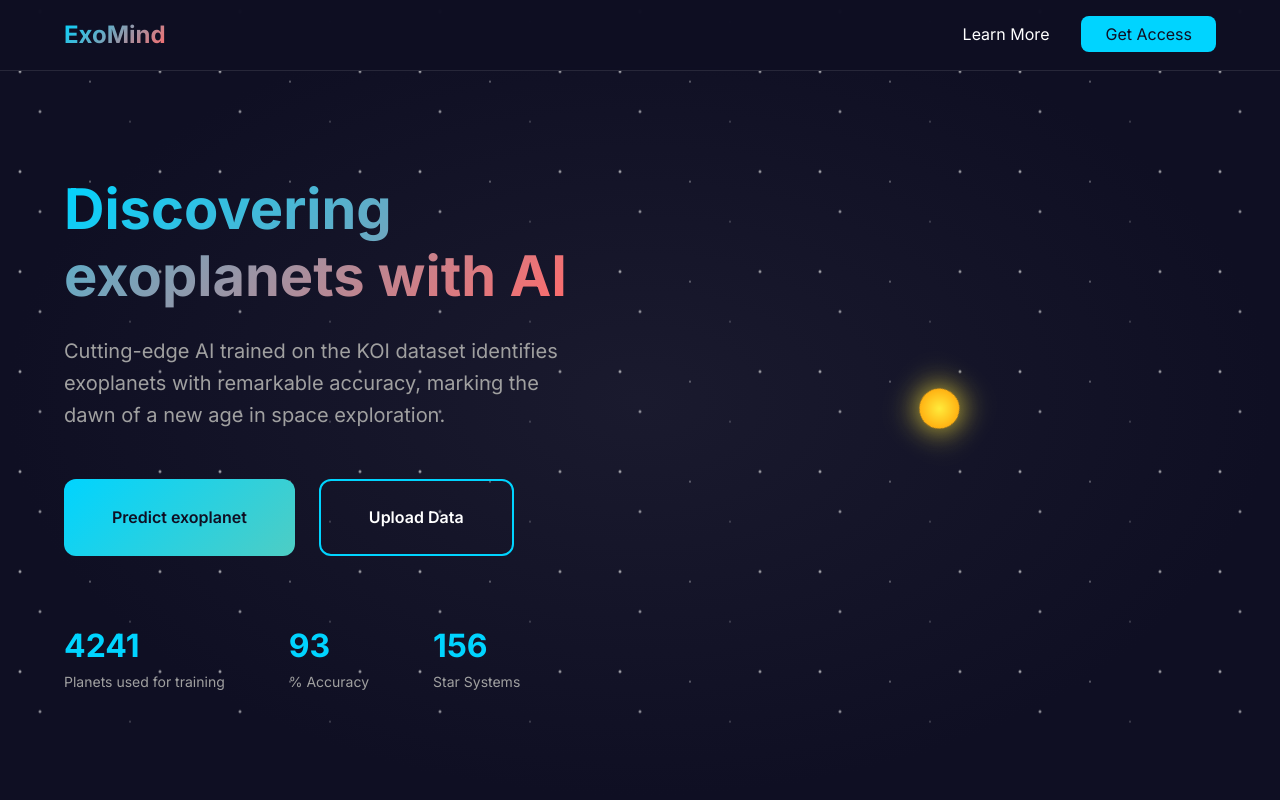
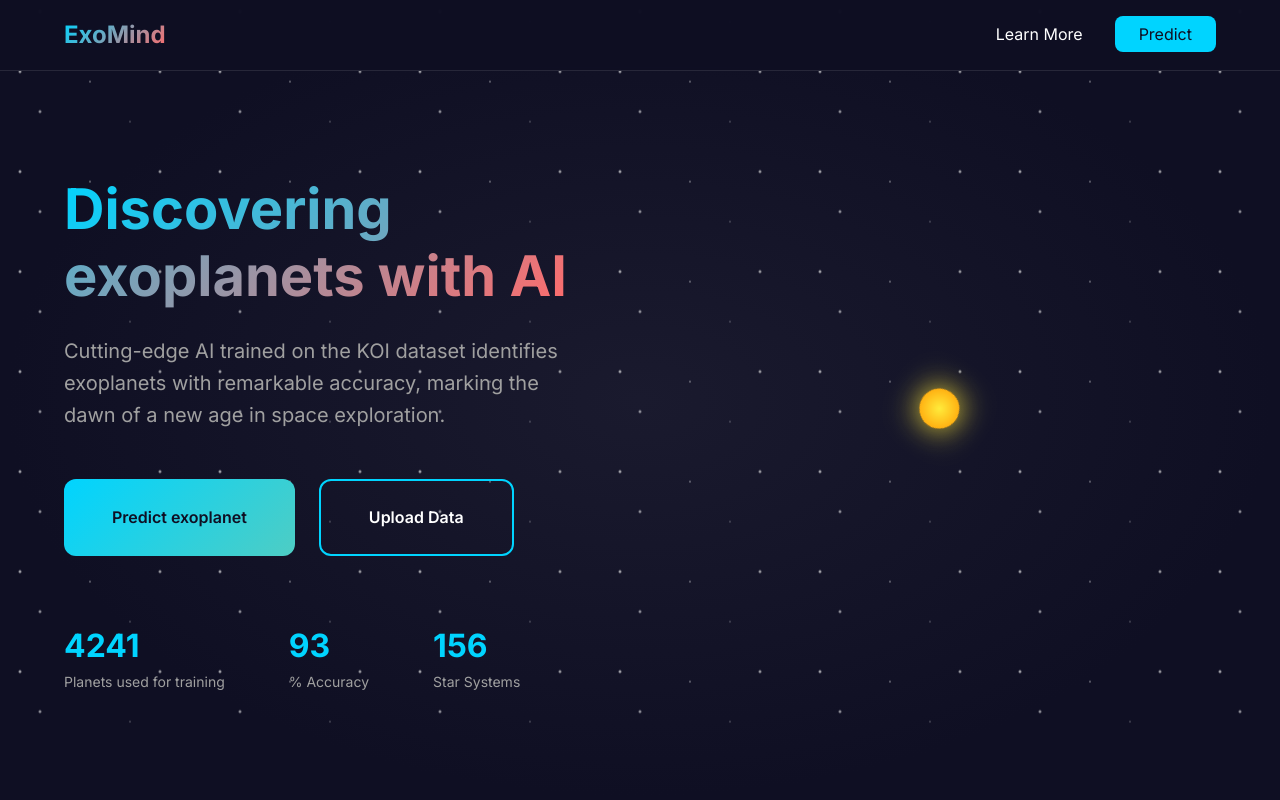
Before and after one commit to JavierLorenzzo/ExoMind, a website: page public/index.html in a window 1280 px wide. Shown: the top 800 px of the page. Drawn offline with Linux system fonts and the light colour scheme.

Commit message:
Boton predict

```diff
--- a/public/index.html
+++ b/public/index.html
@@ -20,7 +20,7 @@
           </div>
           <ul class="nav-menu">
             <li><a href="learn-more.html">Learn More</a></li>
-            <li><a href="predict.html" class="nav-cta">Get Access</a></li>
+            <li><a href="predict.html" class="nav-cta">Predict</a></li>
           </ul>
           <div class="hamburger">
             <span></span>
```
Also changed, not shown: public/learn-more.html (+1 -1 lines), public/predict.html (+1 -1 lines), public/results.html (+1 -1 lines), public/upload-data.html (+1 -1 lines).
